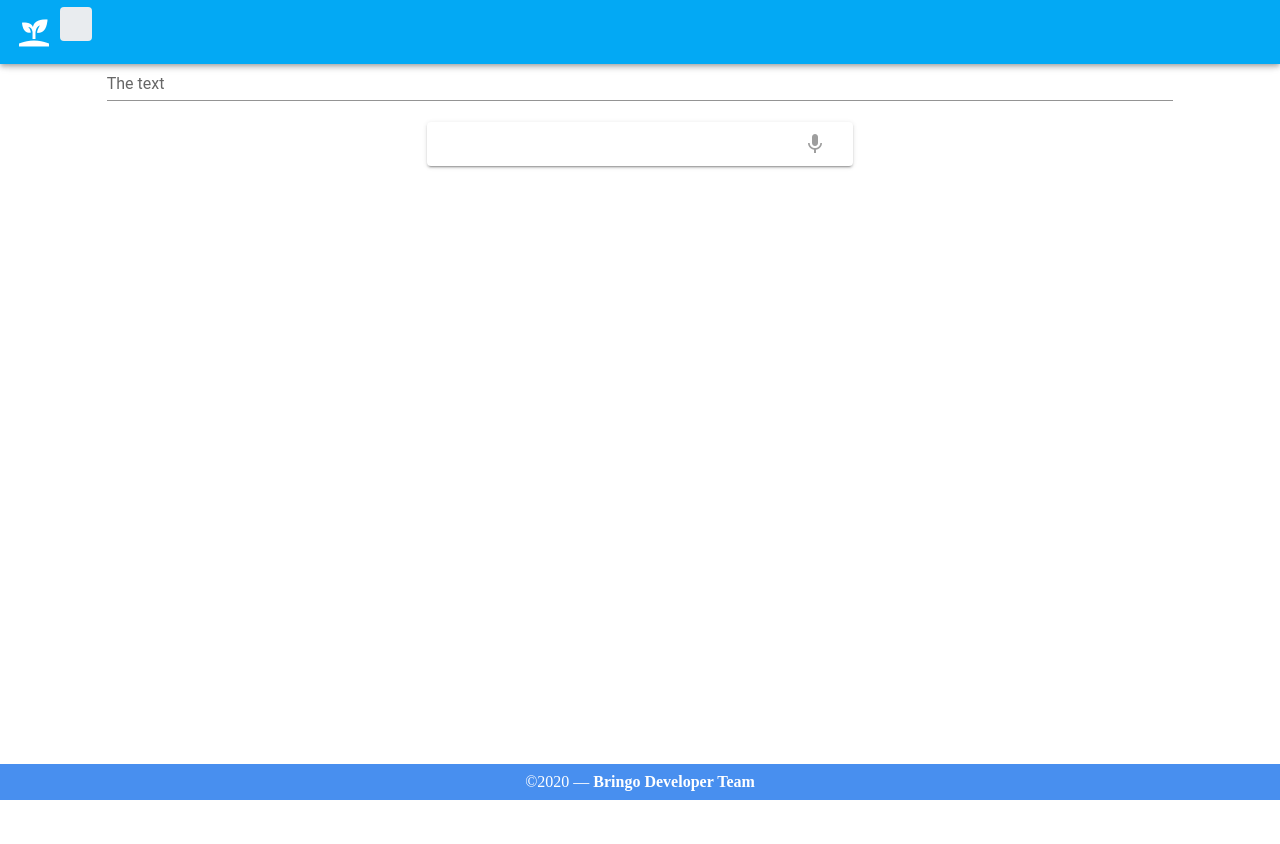
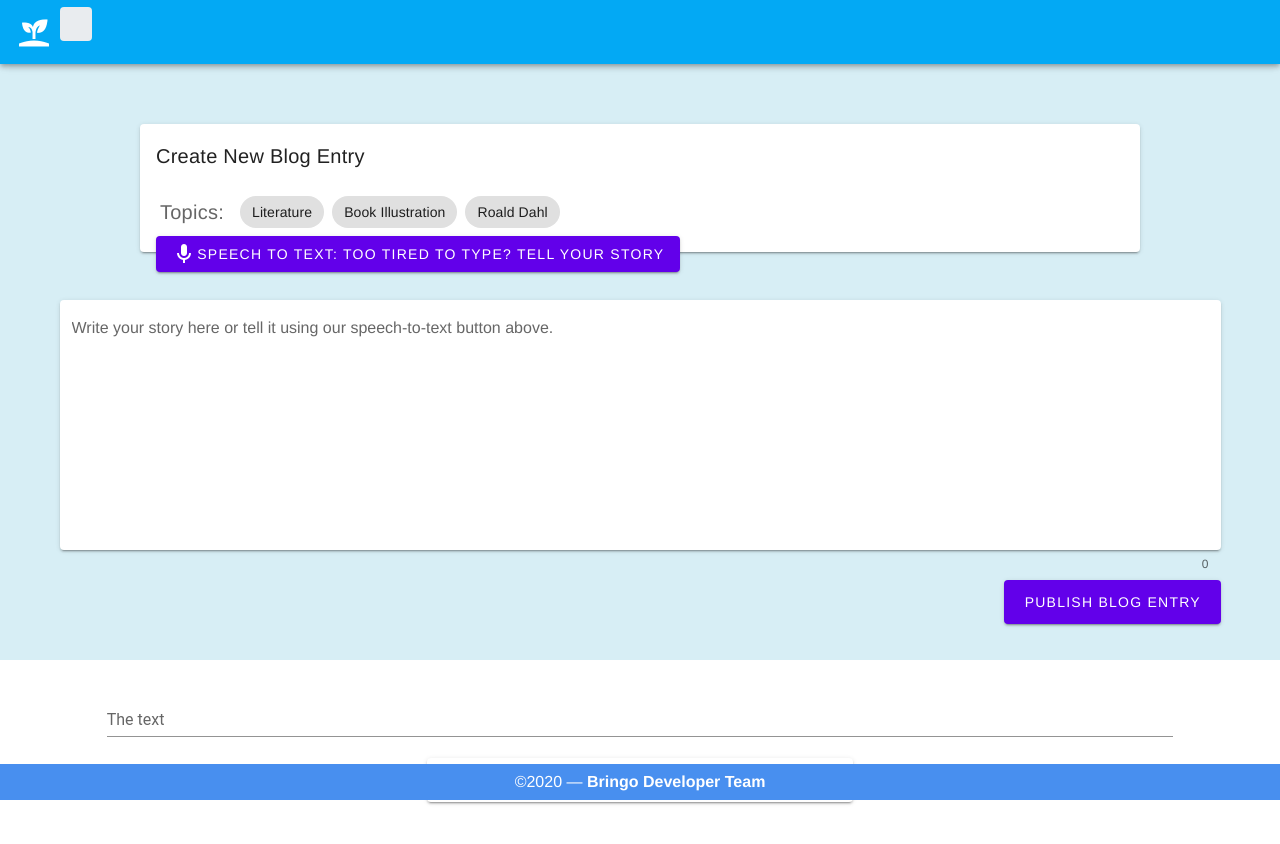
Before and after one commit to joyliu-q/Bringo, a Vue app in the folder bringo/client/: page /test in a window 1280 px wide. Shown: the top 844 px of the page. Built offline with nearby package versions, Linux system fonts and the light colour scheme; what vue-calendly would draw is missing.

Commit message:
font change to Helvetica and speechtotext config on blog

```diff
--- a/bringo/client/src/App.vue
+++ b/bringo/client/src/App.vue
@@ -49,7 +49,7 @@ export default {
 <style lang="scss">
   #app{
     background-color:rgb(215, 238, 245);
-        font-family: Open-Sans;
+        font-family: Helvetica;
 
   }
 </style>
--- a/bringo/client/src/views/Test.vue
+++ b/bringo/client/src/views/Test.vue
@@ -1,7 +1,78 @@
 <template>
     <wrapper>
         <div>
-            LOL
+            <v-content>
+                <v-container >
+                    <!--Profile-->
+                    <v-card
+                        :loading="loading"
+                        class="mx-auto my-12"
+                        max-width="1000"
+                        height = "auto"
+                    >
+                        <v-card-title>
+                            Create New Blog Entry
+                            <v-spacer></v-spacer>
+                        </v-card-title>
+                        <v-card-text>
+                            <v-chip-group
+                                v-model="selection"
+                                active-class="deep-purple accent-4 white--text"
+                                column
+                            >
+                                <v-row align="center">
+                                    <v-card-title>Topics: </v-card-title>
+                                    <v-chip v-for="interest in interests" :key="interest"
+                                    >
+                                        {{interest}}
+                                    </v-chip>
+                                    <v-fab-transition>
+                                    <v-chip
+                                        v-if="editProfile"
+                                        id="newChipButton"
+                                        @click="displayNewChip()"
+                                    >
+                                        <input
+                                            type="text"
+                                            id="newChipInput"
+                                            placeholder="Add New Label Here"
+                                            style="display:none"
+                                            @keydown.enter="addNewChip()"
+                                        >
+                                        <v-icon>mdi-plus</v-icon>
+                                    </v-chip>
+                                    </v-fab-transition>
+                                </v-row>
+                            </v-chip-group>
+                            <!--Speech to Text Button-->
+                            <v-btn
+                                flat color="deep-purple accent-4 white--text"
+                                @click="toggleSpeech()"
+                                style="float: left"
+                            >
+                                <v-icon>{{ speechOn ? 'mdi-microphone-outline' : 'mdi-microphone'}}</v-icon>
+                                {{ speechOn ? 'Pause/Stop: I\'m Finished' : 'Speech to Text: Too Tired to Type? Tell Your Story' }}
+                            </v-btn>
+                        </v-card-text>
+                    </v-card>
+                    <v-textarea
+                        solo
+                        name="input-7-4"
+                        label="Write your story here or tell it using our speech-to-text button above."
+                        rows="10"
+                        auto-grow
+                        counter
+                        :value="comment"
+                    ></v-textarea>
+                    <!--Publish Button-->
+                    <v-btn large
+                        flat color="deep-purple accent-4 white--text"
+                        style="float: right"
+                    >
+                        Publish Blog Entry
+                    </v-btn>
+                </v-container>
+            </v-content>
             <div id="app">
                 <v-app id="inspire">
                     <v-container fluid>
@@ -15,9 +86,6 @@
                         </v-flex>
                         <v-flex xs12 sm8 md4 text-xs-center>
                         <speech-to-text :text.sync="text" @speechend="speechEnd"></speech-to-text>
-                        </v-flex>
-                        <v-flex xs12 text-xs-center class="mt-4">
-                        {{sentences}}
                         </v-flex>
                     </v-layout>
                     </v-container>
```
